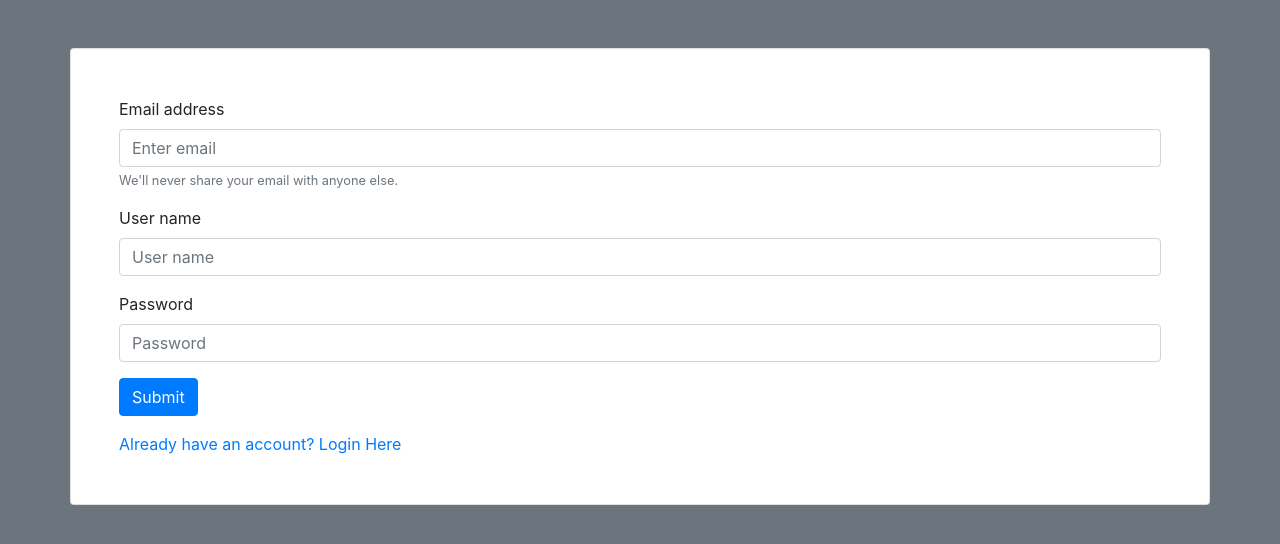
After one commit to SharathChampzz/ChampzzProjects, a Django app: page /users/register/ in a window 1280 px wide. The commit adds this page. Shown: the top 544 px of the page. Run offline with Django 5.2, Linux system fonts and the light colour scheme; some libraries are stand-ins or nearby versions.

Commit message:
Add user registration page and other fixes

```diff
--- a/django/djangos/backend/users_api/views.py
+++ b/django/djangos/backend/users_api/views.py
@@ -14,7 +14,7 @@ from rest_framework_simplejwt.token_blacklist.models import BlacklistedToken, Ou
 from rest_framework_simplejwt.exceptions import TokenError
 
 @api_view(['POST', 'GET'])
-@permission_classes([IsSuperUser])
+# @permission_classes([IsSuperUser]) # user registration should be open to everyone
 def users(request):
     if request.method == 'GET':
         users = User.objects.all()
--- a/django/djangos/middleware/authentication.py
+++ b/django/djangos/middleware/authentication.py
@@ -9,7 +9,7 @@ class AuthenticationMiddleware(MiddlewareMixin):
     def process_request(self, request):
         if '/api/' not in request.path: # only check authentication for API requests
             return None
-        excluded_paths = ['/api/users/login', '/api/users/logout'] # add more paths to exclude from authentication
+        excluded_paths = ['/api/users/login', '/api/users/logout', '/api/users/'] # add more paths to exclude from authentication
         if request.headers.get('SkipAuth', False) == 'true':
             return None
         if request.path in excluded_paths:
--- a/django/djangos/web/components/html/nav_header.html
+++ b/django/djangos/web/components/html/nav_header.html
@@ -26,8 +26,8 @@
         More Options
       </a>
       <div class="dropdown-menu" aria-labelledby="navbarDropdown" style="right: 0; left: auto">
-        <a class="dropdown-item" href="#">Add User</a>
-        <a class="dropdown-item" href="#">Delete User</a>
+        <a class="dropdown-item" href="#">To be Added</a>
+        <a class="dropdown-item" href="#">To be Added</a>
         <div class="dropdown-divider"></div>
         <a class="dropdown-item" href="#" logout-url="{% url 'users-logout'%}" id="logout">Logout</a>
       </div>
--- /dev/null
+++ b/django/djangos/web/components/javascript/register.js
@@ -0,0 +1,27 @@
+document.getElementById("register-form").addEventListener("submit", function (e) {
+    e.preventDefault();
+
+    const redirectEndpoiint = document.getElementById("users-login").getAttribute("data-url");
+    const usersRegisterEndpoint = document.getElementById("users-register").getAttribute("data-url");
+    console.log(`Sending request to ${usersRegisterEndpoint}`);
+
+    const formData = new FormData(e.target);
+    const data = {};
+    formData.forEach((value, key) => {
+        data[key] = value;
+    });
+    fetch(usersRegisterEndpoint, {
+        method: "POST",
+        headers: {
+            Accept: "application/json",
+            "Content-Type": "application/json",
+            // 'X-CSRFToken': document.querySelector('[name=csrfmiddlewaretoken]').value
+        },
+        body: JSON.stringify(data),
+    })
+        .then((response) => response.json())
+        .then((data) => {
+            console.log(data);
+            window.location.href = redirectEndpoiint;
+        });
+});
--- a/django/djangos/web/users_web/templates/users_web/login.html
+++ b/django/djangos/web/users_web/templates/users_web/login.html
@@ -13,7 +13,7 @@
             <label for="exampleInputEmail1">Email address</label>
             <input name="email" type="email" class="form-control" id="exampleInputEmail1" aria-describedby="emailHelp"
                 placeholder="Enter email" />
-            <small id="emailHelp" class="form-text text-muted">We'll never share your email with anyone else.</small>
+            <!-- <small id="emailHelp" class="form-text text-muted">We'll never share your email with anyone else.</small> -->
         </div>
         <div class="form-group">
             <label for="exampleInputPassword1">Password</label>
@@ -23,7 +23,9 @@
 
         <button type="submit" class="btn btn-primary">Submit</button>
     </form>
+    <a href="{% url 'users-ui-register' %}" class="mt-3">Dont have an account? Register Here</a>
 </div>
+
 
 <div hidden id="users-login" data-url="{% url 'users-login' %}"></div>
 <div hidden id="web-blogs" data-url="{% url 'web-blogs' %}"></div>
--- /dev/null
+++ b/django/djangos/web/users_web/templates/users_web/register.html
@@ -0,0 +1,46 @@
+{% extends 'base_template_1.html' %}
+{% load static %}
+
+{% block title %}
+    <title>Register User</title>
+{% endblock %}
+
+{% block content %}
+<div class="container card mt-5 p-5">
+    <form id="register-form" method="POST" action="{% url 'users-ui-register' %}">
+        {% csrf_token %}
+        <div class="form-group">
+            <label for="inputEmail">Email address</label>
+            <input name="email" type="email" class="form-control" id="inputEmail" aria-describedby="emailHelp"
+                placeholder="Enter email" />
+            <small id="emailHelp" class="form-text text-muted">We'll never share your email with anyone else.</small>
+        </div>
+        <div class="form-group">
+            <label for="inputUserName">User name</label>
+            <input name="username" type="text" class="form-control" id="inputUserName"
+                placeholder="User name" />
+        </div>
+        <div class="form-group">
+            <label for="password">Password</label>
+            <input name="password" type="password" class="form-control" id="password"
+                placeholder="Password" />
+        </div>
+
+        <button type="submit" class="btn btn-primary">Submit</button>
+    </form>
+
+    <a href="{% url 'users-ui-login' %}" class="mt-3">Already have an account? Login Here</a>
+
+</div>
+
+<!-- Passing it to script to redirect to login page -->
+<div hidden id="users-login" data-url="{% url 'users-ui-login' %}"></div>
+
+<!-- Post request to create user -->
+<div hidden id="users-register" data-url="{% url 'users-users' %}"></div>
+
+{% endblock %}
+
+{% block scripts %}
+<script type="text/javascript" src="{% static 'register.js' %}"></script>
+{% endblock %}
--- a/django/djangos/web/users_web/urls.py
+++ b/django/djangos/web/users_web/urls.py
@@ -4,5 +4,5 @@ from . import views
 
 urlpatterns = [
     path('login/', views.login, name='users-ui-login'),
-    path('logout/', views.logout, name='users-ui-logout'),
+    path('register/', views.register, name='users-ui-register'),
 ]
--- a/django/djangos/web/users_web/views.py
+++ b/django/djangos/web/users_web/views.py
@@ -6,5 +6,5 @@ from django.shortcuts import render
 def login(request):
     return render(request, 'users_web/login.html')
 
-def logout(request):
-    return render(request, 'users_web/logout.html')
+def register(request):
+    return render(request, 'users_web/register.html')
```
Also changed, not shown: django/djangos/web/components/javascript/blogs.js (+7 -3 lines), django/djangos/db.sqlite3.
